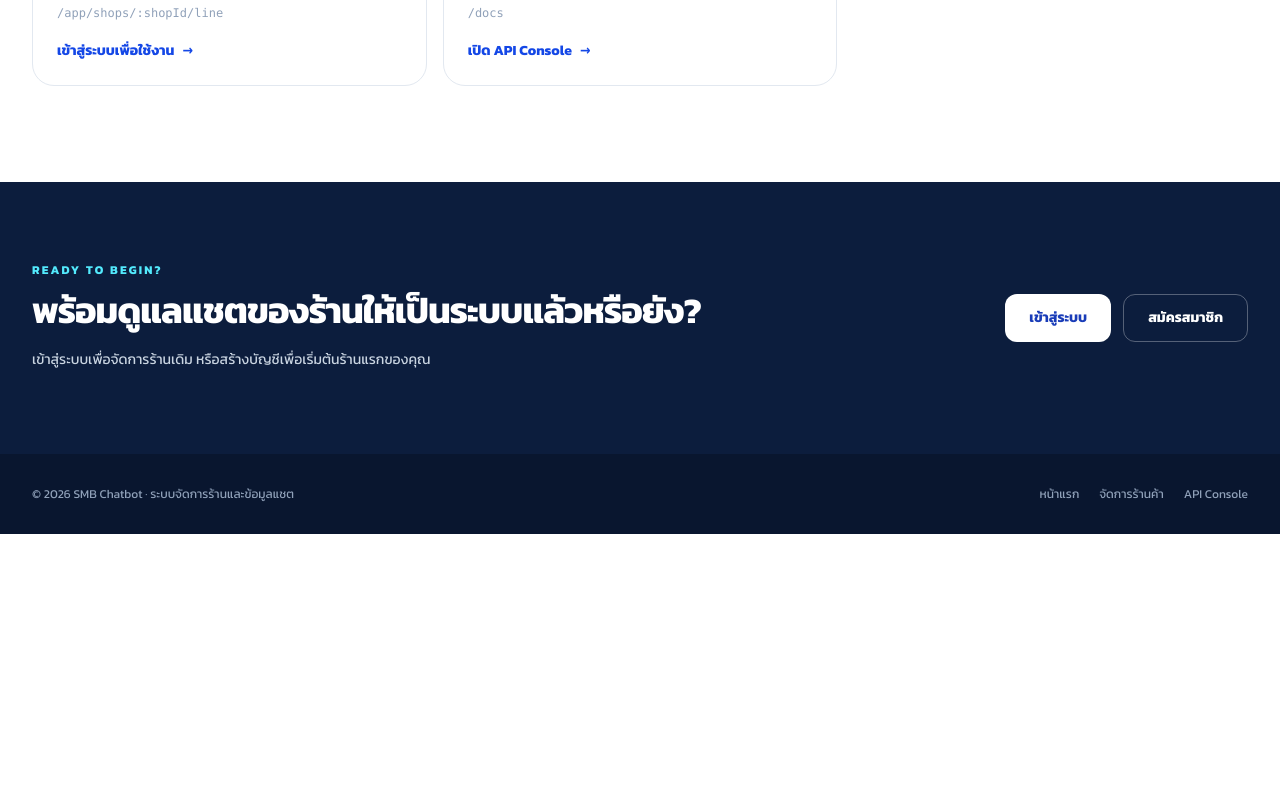
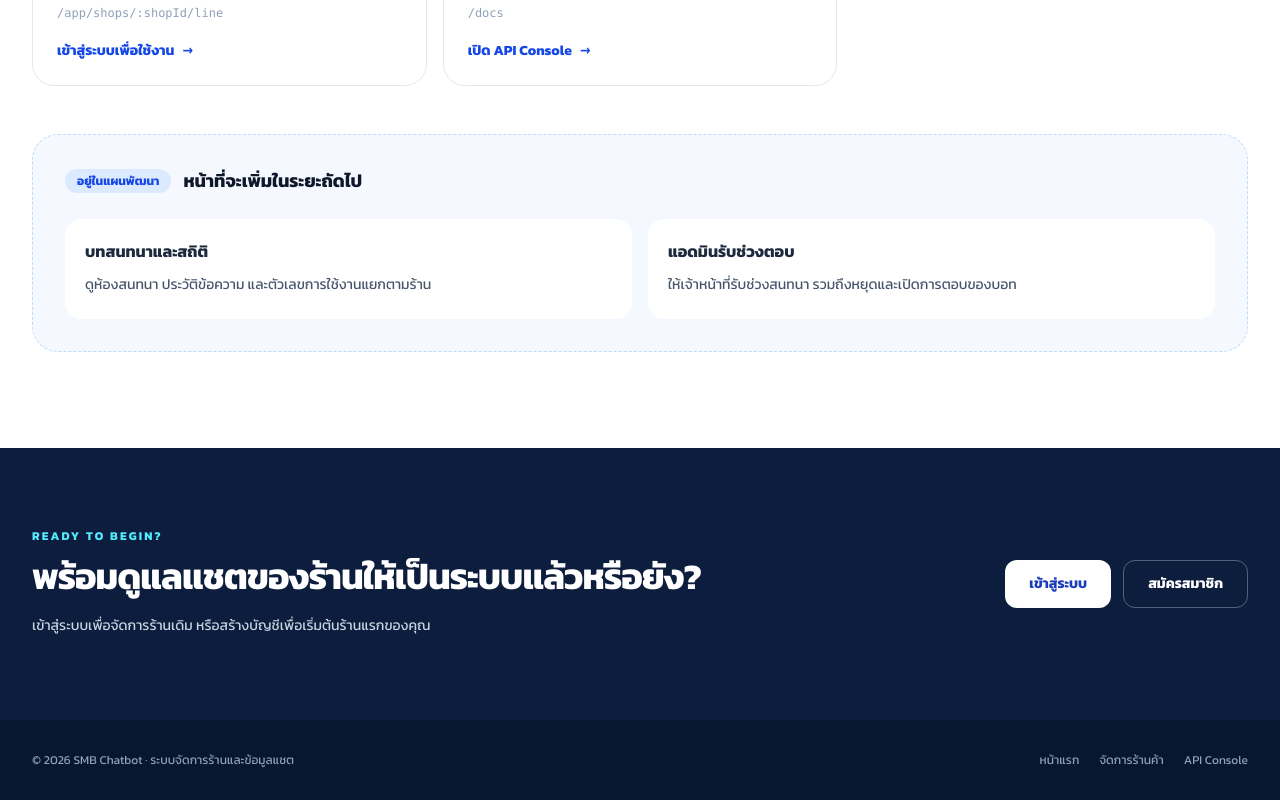
Before and after one commit to Pangkeek/Ai_Chatbot_SMBS2, a Next.js app: page /home in a window 1280 px wide. Shown: the part 2758-3558 px from the top of the page. Before the commit the page ends 3292 px from the top, so only its background shows below. Built offline with nearby package versions, Linux system fonts and the light colour scheme.

Commit message:
docs(home): align public guide with project roadmap

```diff
--- a/src/components/home/HomeJourney.jsx
+++ b/src/components/home/HomeJourney.jsx
@@ -12,6 +12,12 @@ const pages = [
   { title: 'FAQ และคลังความรู้', path: '/app/shops/:shopId/knowledge', description: 'ดูแลเนื้อหาอ้างอิงที่ใช้ตอบคำถามของลูกค้า', icon: '≡' },
   { title: 'การเชื่อมต่อ LINE', path: '/app/shops/:shopId/line', description: 'ตั้งค่า LINE Official Account และทดลองแชตด้วย Simulator', icon: '↗' },
   { title: 'API Console', path: '/docs', description: 'สำรวจและทดลองคำขอ API ของระบบ', icon: '{ }' },
+];
+
+// แผนจาก Notion ยังไม่ใช่หน้าที่เปิดใช้งาน จึงแสดงข้อมูลโดยไม่ทำลิงก์ไปเส้นทางที่ไม่มีจริง
+const plannedPages = [
+  { title: 'บทสนทนาและสถิติ', description: 'ดูห้องสนทนา ประวัติข้อความ และตัวเลขการใช้งานแยกตามร้าน' },
+  { title: 'แอดมินรับช่วงตอบ', description: 'ให้เจ้าหน้าที่รับช่วงสนทนา รวมถึงหยุดและเปิดการตอบของบอท' },
 ];
 
 export default function HomeJourney() {
@@ -34,6 +40,10 @@ export default function HomeJourney() {
           <div className="mt-10 grid gap-4 md:grid-cols-2 lg:grid-cols-3">
             {pages.map((page) => <article key={page.title} className="rounded-[22px] border border-slate-200 bg-white p-6 transition hover:border-blue-200 hover:bg-blue-50/30"><span className="flex size-10 items-center justify-center rounded-xl bg-blue-50 text-lg font-bold text-blue-700" aria-hidden="true">{page.icon}</span><h3 className="mt-5 text-lg font-bold text-slate-900">{page.title}</h3><p className="mt-2 min-h-14 text-sm leading-7 text-slate-600">{page.description}</p><p className="mt-4 break-all font-mono text-xs text-slate-400">{page.path}</p><Link href={page.path === '/docs' ? '/docs' : '/app'} className="mt-5 inline-flex items-center gap-2 text-sm font-bold text-blue-700 hover:text-blue-900">{page.path === '/docs' ? 'เปิด API Console' : 'เข้าสู่ระบบเพื่อใช้งาน'} <span aria-hidden="true">→</span></Link></article>)}
           </div>
+          <div className="mt-12 rounded-[26px] border border-dashed border-blue-200 bg-blue-50/60 p-6 sm:p-8">
+            <div className="flex flex-wrap items-center gap-3"><span className="rounded-full bg-blue-100 px-3 py-1 text-xs font-bold text-blue-700">อยู่ในแผนพัฒนา</span><h3 className="text-lg font-bold text-slate-900">หน้าที่จะเพิ่มในระยะถัดไป</h3></div>
+            <div className="mt-6 grid gap-4 md:grid-cols-2">{plannedPages.map((page) => <div key={page.title} className="rounded-2xl bg-white p-5"><h4 className="font-bold text-slate-800">{page.title}</h4><p className="mt-2 text-sm leading-7 text-slate-600">{page.description}</p></div>)}</div>
+          </div>
         </div>
       </section>
     </>
```
Also changed, not shown: 1 other file (tests, documents, lock files or other folders).
